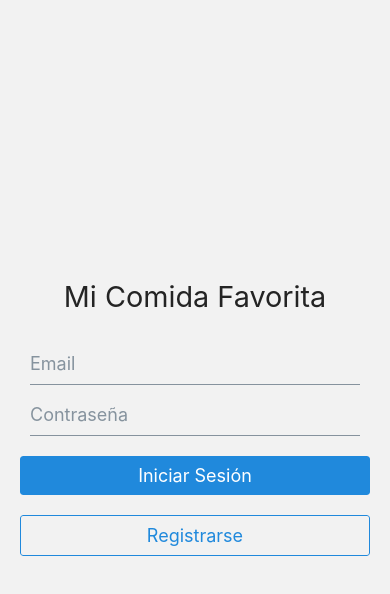
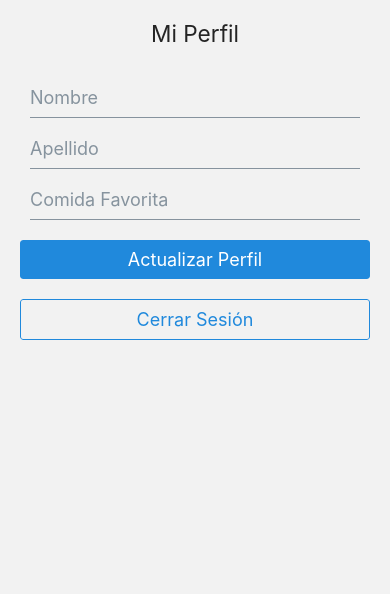
Before and after one commit to peticas/MiComidaFavorita, a React Native app: screen / in a window 390 px wide. Shown: the top 594 px of the page. Built offline with nearby package versions, Linux system fonts and the light colour scheme.

Commit message:
Update LoginScreen.js
Actualización de validacion

```diff
--- a/src/screens/LoginScreen.js
+++ b/src/screens/LoginScreen.js
@@ -1,106 +1,106 @@
-import React, { useState } from "react";
-import {
-  View,
-  StyleSheet,
-  ToastAndroid,
-  ActivityIndicator,
-} from "react-native";
-import { Input, Button, Text } from "react-native-elements";
-import { signInWithEmailAndPassword } from "firebase/auth";
-import { auth } from "../config/firebase";
+import React, { useState, useEffect } from 'react';
+import { View, StyleSheet, ActivityIndicator } from 'react-native';
+import { Input, Button, Text } from 'react-native-elements';
+import { auth } from '../config/firebase';
+import { signOut } from 'firebase/auth';
+import { db } from '../config/firebase';
+import { doc, getDoc, setDoc } from 'firebase/firestore';
 
-export default function LoginScreen({ navigation }) {
-  const [email, setEmail] = useState("");
-  const [password, setPassword] = useState("");
-  const [error, setError] = useState("");
+export default function HomeScreen({ navigation }) {
+
+    const [profile, setProfile] = useState({
+        nombre: '',
+        apellido: '',
+        comidaFavorita: ''
+    });
     const [isLoading, setIsLoading] = useState(false);
-  const regMail = /^\w+([\.-]?\w+)*@\w+([\.-]?\w+)*(\.\w{2,3})+$/;
 
-  const handleLogin = async () => {
-    if (password.length < 1 && email.length < 1) {
-      ToastAndroid.showWithGravityAndOffset(
-        "Los campos no pueden estar vacios",
-        ToastAndroid.LONG,
-        ToastAndroid.BOTTOM,
-        25,
-        50
-      );
-      return;
-    }
-    if (!regMail.test(email)) {
-      ToastAndroid.showWithGravityAndOffset(
-        "La contraseña debe tenemos como minimo 8 caracteres, una mayuscula una minuscula y un caracter especial",
-        ToastAndroid.LONG,
-        ToastAndroid.BOTTOM,
-        25,
-        50
-      );
-      return;
-    } else {
+    useEffect(() => {
+        loadProfile();
+    }, []);
+
+    const loadProfile = async () => {
         setIsLoading(true);
         try {
-        await signInWithEmailAndPassword(auth, email, password);
-        navigation.replace("Home");
+            const docRef = doc(db, 'usuarios', auth.currentUser.uid);
+            const docSnap = await getDoc(docRef);
+            if (docSnap.exists()) {
+                setProfile(docSnap.data());
+            }
         } catch (error) {
-        setError("Error al iniciar sesión: " + error.message);
-      } finally {
+            console.error('Error al cargar perfil:', error);
+        }finally{
             setIsLoading(false);
         }
+    };
+
+    const handleUpdate = async () => {
+        try {
+            await setDoc(doc(db, 'usuarios', auth.currentUser.uid), profile);
+            alert('Perfil actualizado exitosamente');
+        } catch (error) {
+            console.error('Error al actualizar perfil:', error);
+            alert('Error al actualizar perfil');
         }
     };
+
+    const handleSignOut = async () => {
+        try {
+            await signOut(auth);
+            navigation.replace('Login');
+        } catch (error) {
+            console.error('Error al cerrar sesión:', error);
+        }
+    };
+
     return (
         <View style={styles.container}>
-      <Text h3 style={styles.title}>
-        Mi Comida Favorita
-      </Text>
+            <Text h4 style={styles.title}>Mi Perfil</Text>
             <Input
-        placeholder="Email"
-        value={email}
-        onChangeText={setEmail}
-        autoCapitalize="none"
+                placeholder="Nombre"
+                value={profile.nombre}
+                onChangeText={(text) => setProfile({ ...profile, nombre: text })}
             />
             <Input
-        placeholder="Contraseña"
-        value={password}
-        onChangeText={setPassword}
-        secureTextEntry
+                placeholder="Apellido"
+                value={profile.apellido}
+                onChangeText={(text) => setProfile({ ...profile, apellido: text })}
             />
-      {error ? <Text style={styles.error}>{error}</Text> : null}
+            <Input
+                placeholder="Comida Favorita"
+                value={profile.comidaFavorita}
+                onChangeText={(text) => setProfile({ ...profile, comidaFavorita: text })}
+            />
             {isLoading ? (
                 <ActivityIndicator size="large" color="#0000ff" />
                 ) : (
             <Button
-          title="Iniciar Sesión"
-          onPress={handleLogin}
-          disabled={isLoading}
+                title="Actualizar Perfil"
+                onPress={handleUpdate}
                 containerStyle={styles.button}
             />
             )}
             <Button
-        title="Registrarse"
+                title="Cerrar Sesión"
                 type="outline"
-        onPress={() => navigation.navigate("Register")}
+                onPress={handleSignOut}
                 containerStyle={styles.button}
             />
+
         </View>
     );
 }
+
 const styles = StyleSheet.create({
     container: {
         flex: 1,
         padding: 20,
-    justifyContent: "center",
     },
     title: {
-    textAlign: "center",
+        textAlign: 'center',
         marginBottom: 30,
     },
     button: {
         marginVertical: 10,
     },
-  error: {
-    color: "red",
-    textAlign: "center",
-    marginBottom: 10,
-  },
 });
```
Lines whose indentation alone changed are shown as unchanged.
